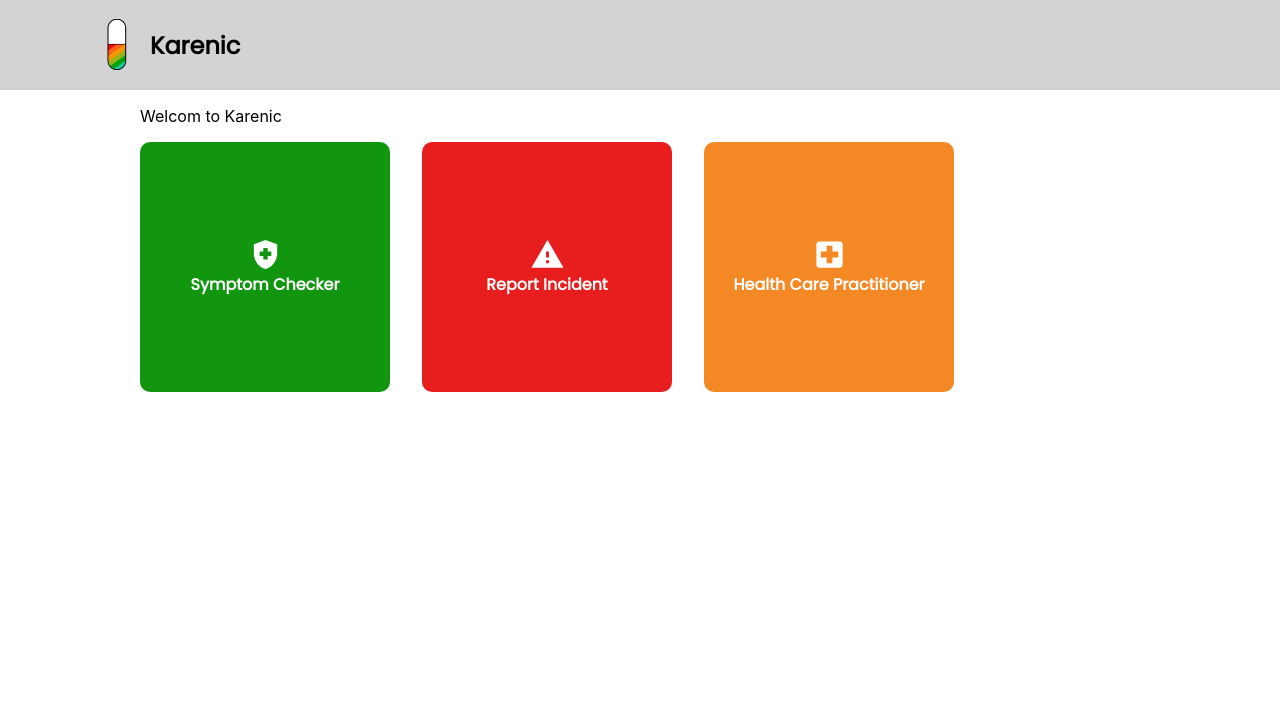
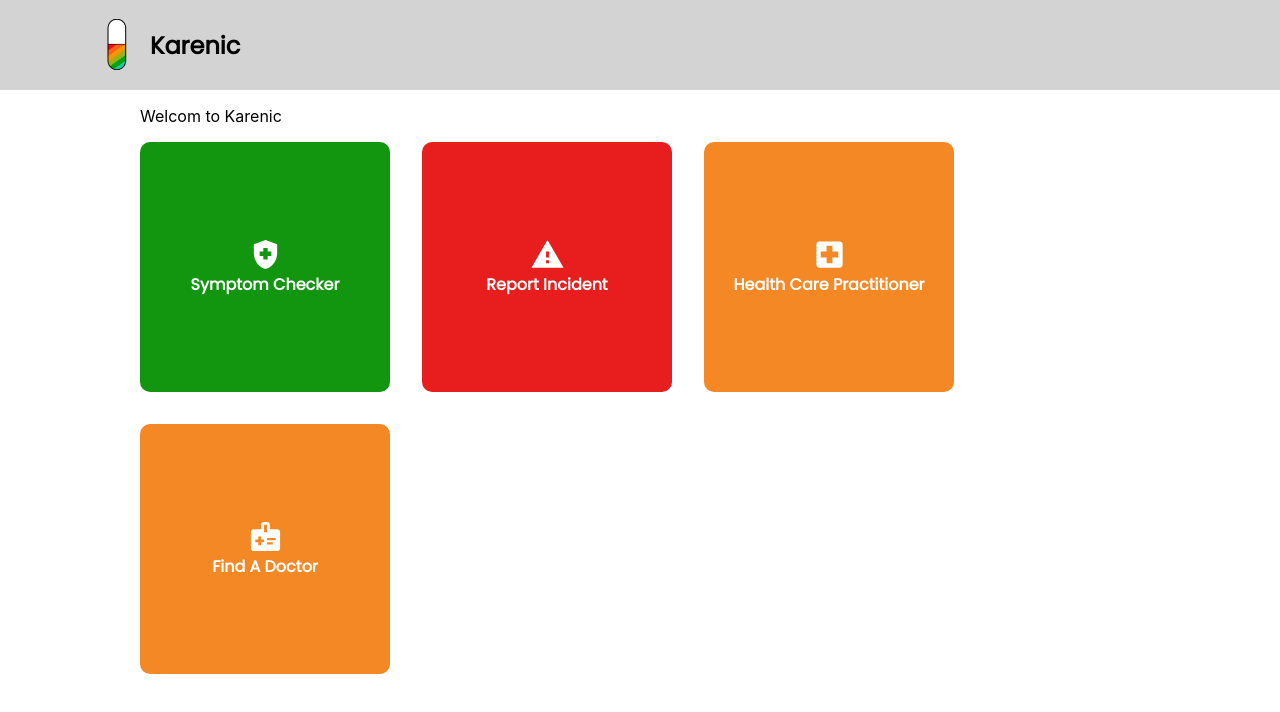
Before and after one commit to Karenic-Hackathon/Karenic-patient, a React (Create React App) app: page / in a window 1280 px wide. Shown: the top 712 px of the page. Built offline with nearby package versions, Linux system fonts and the light colour scheme; a web font is replaced by a local one.

Commit message:
connecting the pages, redux configurationd done

```diff
--- a/package.json
+++ b/package.json
@@ -18,6 +18,7 @@
     "react-redux": "^8.0.2",
     "react-router-dom": "^6.3.0",
     "react-scripts": "5.0.1",
+    "react-toastify": "^9.0.8",
     "web-vitals": "^2.1.4",
     "yup": "^0.32.11"
   },
--- a/src/App.js
+++ b/src/App.js
@@ -20,8 +20,8 @@ function App() {
                   <Route path='/reportIncident' element={<ReportIncident/>}/>
                   <Route path='/patients/records' element={<PatientRecords/>}/>
                   <Route path='/patients/:id' element={<PatientDetails/>}/>
-                  <Route path='/doctor' element={<DoctorDashBoard/>}/>
-                  <Route path='/doctors' element={<DoctorsList/>}/>
+                  <Route path='/doctor/appointments' element={<DoctorDashBoard/>}/>
+                  <Route path='/find/doctors' element={<DoctorsList/>}/>
                   <Route path='/doctors/:id' element={<DoctorDetails/>}/>
             </Routes>
           </div>
--- a/src/components/Login.js
+++ b/src/components/Login.js
@@ -20,9 +20,10 @@ export default function Login() {
       //after successful auth
         const userData = {
           id:staffId,
-          occupation:'Nurse'
+          occupation:'Doctor'
         }
         dispatch(login({...userData}))
+        dispatch(closeLogin())
     }
   return (
     <div className='login'>
@@ -30,7 +31,7 @@ export default function Login() {
              <div className='login-top'>
                 <h4>Login</h4>
             </div>
-            <form className='login-form' method='POST'>
+            <form className='login-form'>
             <TextField
                 label='Staff ID'
                 fullWidth
--- a/src/pages/Home.js
+++ b/src/pages/Home.js
@@ -7,9 +7,14 @@ import {useNavigate} from 'react-router-dom'
 import DashboardOption from '../components/DashboardOption';
 import Login from '../components/Login';
 import {useSelector} from 'react-redux'
+import PeopleIcon from '@mui/icons-material/People';
+import CalendarMonthIcon from '@mui/icons-material/CalendarMonth';
+import MedicalInformationIcon from '@mui/icons-material/MedicalInformation';
 export default function Home() {
     const navigate = useNavigate()
     const showLogin = useSelector((state)=>state.behaviours.showLogin)
+    const currentUser = useSelector((state)=>state.user.user)
+
   return (
     <div className='home'>
         <div className='home-content-actions'>
@@ -38,9 +43,48 @@ export default function Home() {
                 text='health care practitioner'
                 isRouting={false}
                 />
-                {
+                {currentUser && (currentUser.occupation=='Nurse' ||  currentUser.occupation=='Doctor'?
+                <DashboardOption
+                Icon={PeopleIcon}
+                bgColor='#F48825'
+                textColor={'white'}
+                text='Record Visit'
+                isRouting={false}
+                />:'')
+                }
+                {currentUser && (currentUser.occupation=='Doctor'?
+                <DashboardOption
+                Icon={CalendarMonthIcon}
+                bgColor='#F48825'
+                textColor={'white'}
+                text='View Appointments'
+                isRouting={true}
+                navigateUrl={'doctor/appointments'}
+                />:'')
+                }
 
+                {currentUser &&
+                 (currentUser.occupation=='Nurse' ||
+                 currentUser.occupation=='Doctor' ||
+                  currentUser.occupation=='Paramedic'?
+                  <DashboardOption
+                  Icon={PeopleIcon}
+                  bgColor='#F48825'
+                  textColor={'white'}
+                  text='View Patients'
+                  isRouting={true}
+                  navigateUrl='patients/records'
+                  />:'')
                 }
+
+                  <DashboardOption
+                  Icon={MedicalInformationIcon}
+                  bgColor='#F48825'
+                  textColor={'white'}
+                  text='Find a doctor'
+                  isRouting={true}
+                  navigateUrl='/find/doctors'
+                  />
             </div>
         </div>
        {showLogin && <Login/>}
--- a/src/pages/ReportIncident.js
+++ b/src/pages/ReportIncident.js
@@ -4,6 +4,9 @@ import MenuItem from '@mui/material/MenuItem';
 import { relationShipOptions,Gender } from '../helpers/ReportIncident-data';
 import TextField from '@mui/material/TextField';
 import Button from '@mui/material/Button';
+import { ToastContainer, toast } from 'react-toastify';
+import 'react-toastify/dist/ReactToastify.css';
+import {useNavigate} from 'react-router-dom'
 
 export default function ReportIncident() {
 const [relationship, setRelationship] = React.useState('');
@@ -11,6 +14,7 @@ const [gender, setGender] = React.useState('');
 const [location,setLocation] = useState('')
 const [name,setName] = useState('')
 const [id,setId] = useState('')
+const navigate = useNavigate()
 
  const selectRelationship = (event) => {
     setRelationship(event.target.value);
@@ -18,6 +22,13 @@ const [id,setId] = useState('')
    const selectGender = (event) => {
     setGender(event.target.value);
   };
+
+  const handleReport = ()=>{
+    toast("Thank you");
+    setTimeout(() => {
+      navigate('/')
+    }, 1000);
+  }
 
   return (
     <div className='report'>
@@ -44,9 +55,11 @@ const [id,setId] = useState('')
             ))
         }
         </TextField>
-        <TextField label='Enter location'/>
-      <Button type='submit' className='sendButton'>Send</Button>
+        <TextField label='Enter address' required/>
+      <Button type='submit' className='sendButton'onClick={handleReport}>Send</Button>
+
     </form>
+         <ToastContainer />
     </div>
   )
 }
```
Also changed, not shown: 1 other file (tests, documents, lock files or other folders).
